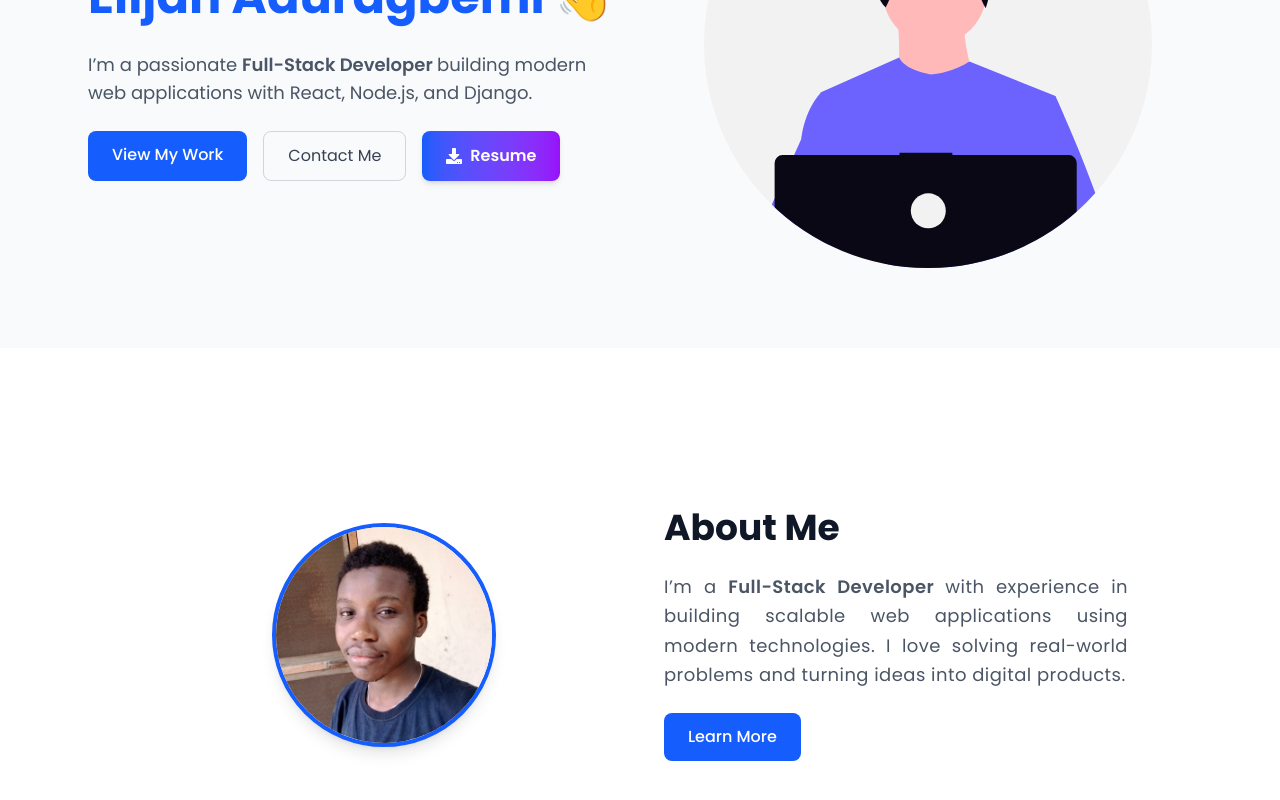
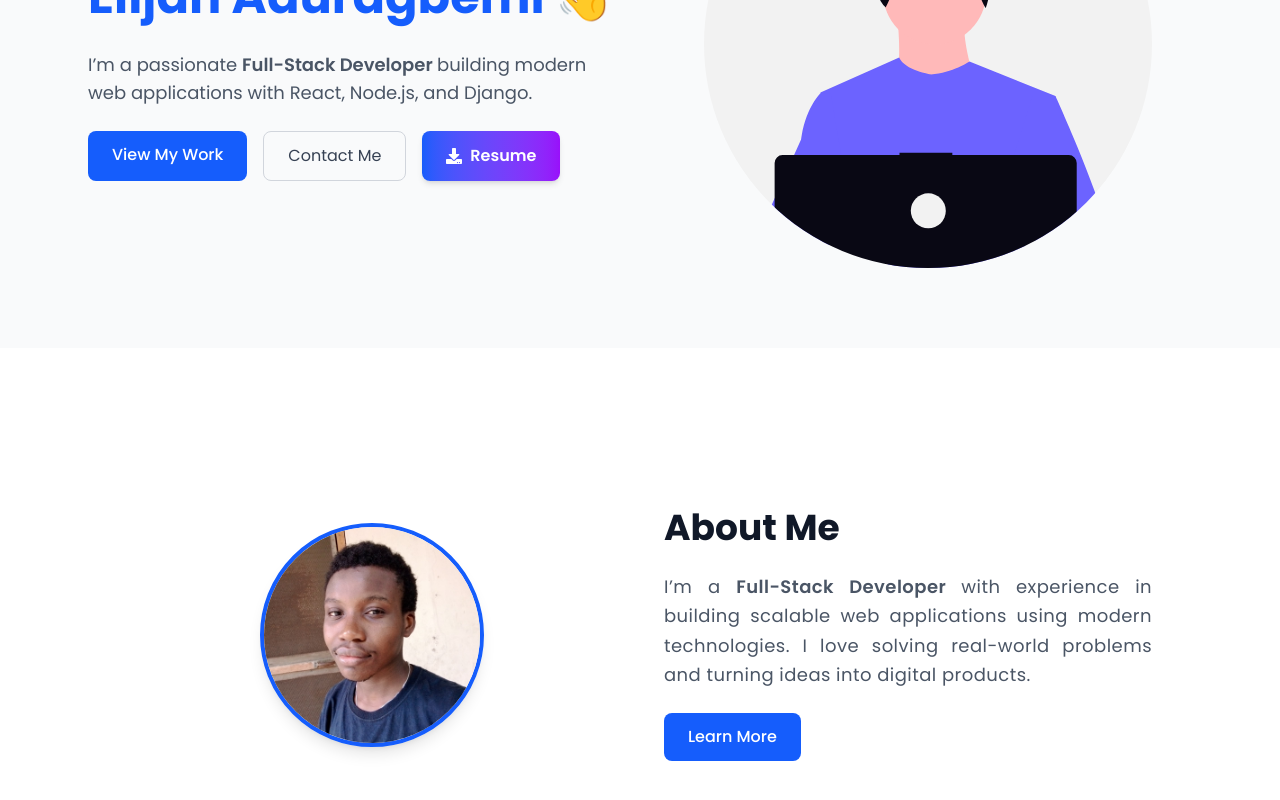
Before and after one commit to Eliayo/portfolio, a React (Vite) app: page / in a window 1280 px wide. Shown: the part 320-1120 px from the top of the page. Built offline with nearby package versions, Linux system fonts and the light colour scheme.

Commit message:
fix bugs

```diff
--- a/src/components/About.jsx
+++ b/src/components/About.jsx
@@ -5,7 +5,7 @@
 export default function About() {
   return (
     <section className="py-20 bg-white">
-      <div className="max-w-5xl mx-auto px-6 grid md:grid-cols-2 gap-12 items-center">
+      <div className="max-w-5xl mx-auto grid md:grid-cols-2 gap-12 items-center">
         {/* Profile Image */}
         <motion.div
           initial={{ opacity: 0, y: 40 }}
```
